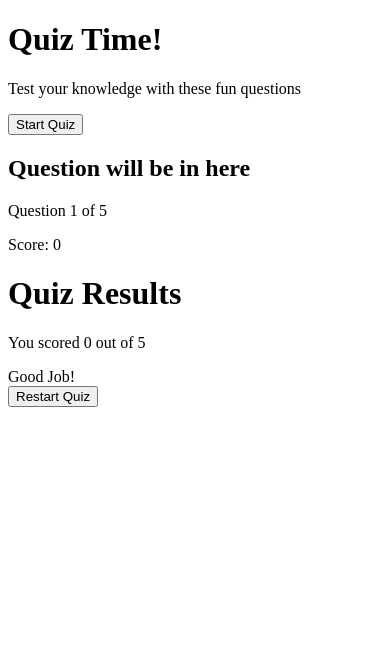
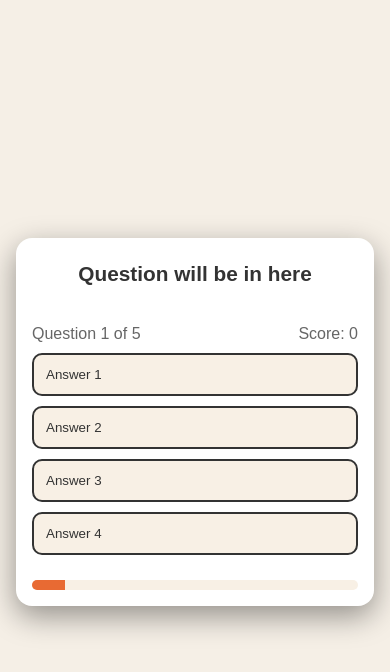
Before and after one commit to alperenksar/100-Html-Css-JavaScript-Project, a plain HTML site: page Project1-QuizGame/index.html in a window 390 px wide. Drawn offline with Linux system fonts and the light colour scheme.

Commit message:
Css file is updated

```diff
--- a/Project1-QuizGame/index.html
+++ b/Project1-QuizGame/index.html
@@ -8,13 +8,13 @@
 </head>
 <body>
     <div class="container">
-        <div class="screen active" id="start-screen">
+        <div class="screen " id="start-screen">
             <h1>Quiz Time!</h1>
             <p>Test your knowledge with these fun questions</p>
             <button id="start-btn">Start Quiz</button>
         </div>
 
-        <div class="screen" id="quiz-screen">
+        <div class="screen active" id="quiz-screen">
             <div class="quiz-header">
                 <h2 id="question-text">Question will be in here</h2>
             </div>
@@ -24,15 +24,21 @@
                     Score: <span id="score">0</span>
                 </p>
             </div>
+            <div id="answer-container" class="answer-container">
+            <!-- Answer buttons will be insterted here from our js code later at some point-->
+             <button class="answer-btn">Answer 1</button>
+             <button class="answer-btn">Answer 2</button>
+             <button class="answer-btn">Answer 3</button>
+             <button class="answer-btn">Answer 4</button>
+            </div>
+            <div class="progress-bar">
+                <div id="progress" class="progress"></div>
+            </div>
         </div>
 
-        <div id="answer-container" class="answer-container">
-            <!-- Answer buttons will be insterted here from our js code later at some point-->
-        </div>
 
-        <div class="progres-bar">
-            <div id="progress" class="progress"></div>
-        </div>
+
+
 
 
         <div id="result-screen" class="screen">
--- a/Project1-QuizGame/style.css
+++ b/Project1-QuizGame/style.css
@@ -0,0 +1,188 @@
+/*Basic Reset */
+*{
+    margin: 0;
+    padding: 0;
+    box-sizing: border-box;
+}
+
+body{
+    background-color: #f5efe6;
+    display: flex;
+    justify-content: center;
+    align-items: center;
+    min-height:100vh ;
+    padding: 1rem;
+    font-family: sans-serif;
+}
+
+.container{
+    background-color: white;
+    border-radius: 1rem;
+    box-shadow: 0 10px 30px rgba(0,0,0,0.4);
+    width: 100%;
+    overflow: hidden;
+    position: relative;
+
+}
+
+/*Screens*/
+.screen{
+    display: none;
+    padding: 2rem;
+    text-align: center;
+}
+
+.screen.active{
+    display: block;
+}
+
+/*Start Screen*/
+#start-screen h1{
+    color: #e86a33;
+    margin-bottom: 20px;
+    font-size: 2.5rem;
+}
+
+#start-screen h1{
+    color: #666;
+    margin-bottom: 30px;
+    font-size: 1.1rem;
+}
+
+.quiz-header{
+    margin-bottom: 2rem;
+}
+
+#question-text{
+    color: #333;
+    font-size: 1.5rem;
+    margin-bottom: 1rem;
+    line-height: 1.9;
+}
+
+.quiz-info{
+    display: flex;
+    justify-content: space-between;
+    color: #666;
+    margin-bottom: 10px;
+}
+
+.answer-container{
+    display: flex;
+    flex-direction: column;
+    gap: 10px;
+    margin-bottom: 25px;
+}
+
+.answer-btn{
+    background-color: #f8f0e5;
+    color: #333;
+    border: 2px solid;
+    border-radius: 10px;
+    padding: 1rem;
+    cursor: pointer;
+    text-align: left;
+    transition: all 0.3s ease;
+}
+
+.answer-btn:hover{
+    background-color: #eadbc8;
+    border-color: #dac0ae;
+}
+
+.answer-btn.correct{
+    background-color: #e6fff0;
+    border-color: #a3f0c4;
+    color: #28a745;
+}
+
+.answer-btn.incorrect{
+    background-color: #fff0f0;
+    border-color: #ffbdbd;
+    color: #dc3545;
+}
+
+.progress-bar{
+    height: 10px;
+    background-color: #f8f0e5;
+    border-radius: 5px;
+    overflow: hidden;
+    margin-top: 20px;
+}
+
+.progress{
+    height: 100%;
+    background-color: #e86a33;
+    width: 10%;
+    transition: width 0.3s ease;
+}
+
+/*Result Screen*/
+
+#result-screen h1{
+    color:#e86a33;
+    margin-bottom: 30px;
+}
+
+.result-info{
+    background-color: #f8f0e5;
+    border-radius:10px;
+    padding: 20px;
+    margin-bottom: 30px;
+}
+
+.result-info p{
+    font-size: 1.2rem;
+    color: #333;
+    margin-bottom: 1rem;
+}
+
+
+#result-massage{
+    font-size: 1.5rem;
+    font-weight: 600;
+    color: #e86a33;
+}
+
+#restart-btn{
+    background-color: #e86a33;
+    color: white;
+    border: none;
+    border-radius: 10px;
+    padding: 15px 30px;
+    font-size: 1.1rem;
+    cursor: pointer;
+    transition: background-color 0.3s ease;
+
+}
+
+#restart-btn:hover{
+    background-color: #d45b28;
+}
+
+
+/* Responsive Design*/
+@media(max-width:500px){
+    /*When we hit 500px and below , implement the styles below*/
+
+    .screen{
+        padding: 1rem;
+    }
+
+    #start-screen h1{
+        font-size: 2rem;
+    }
+
+    #question-text{
+        font-size: 1.3rem;
+    }
+
+    .answer-btn{
+        padding: 12px;
+    }
+
+    #restart-btn{
+        padding: 12px 25px;
+        font-size: 1rem;
+    }
+}
```
